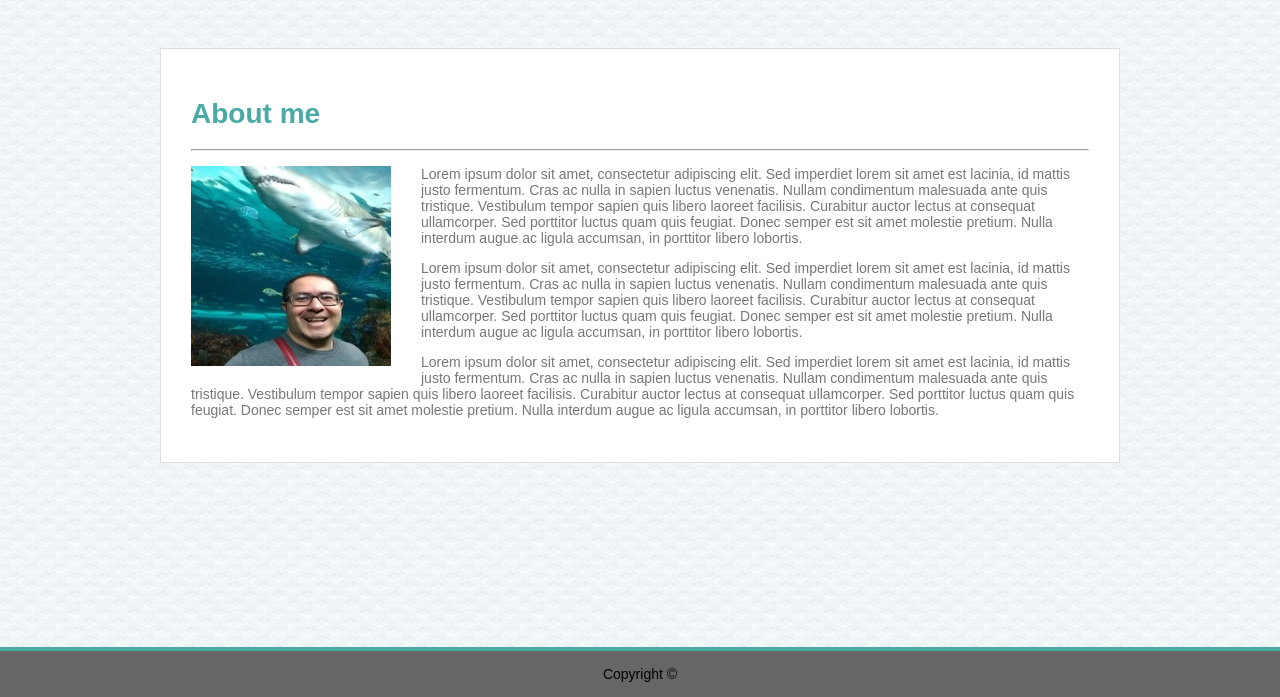
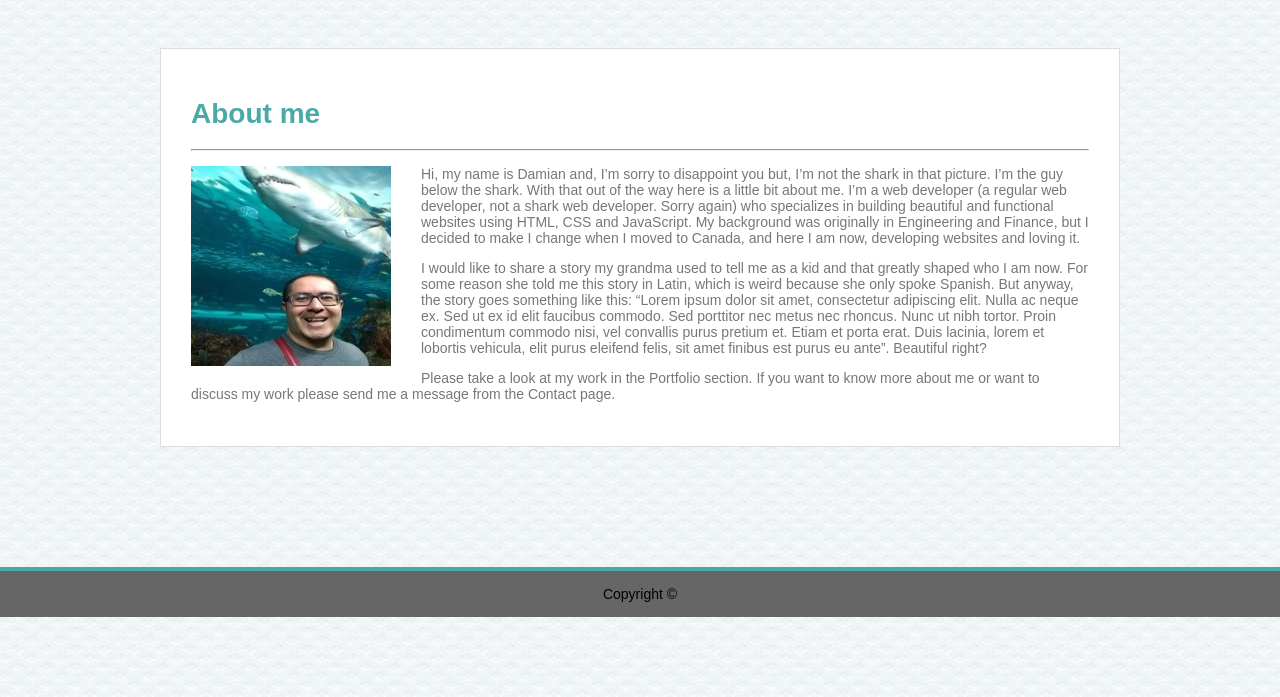
Before and after one commit to jondam1985/Basic-Portfolio, a plain HTML site: page index.html in a window 1280 px wide. Shown: the part 103-800 px from the top of the page. Drawn offline with Linux system fonts and the light colour scheme.

Commit message:
added sticky footer

```diff
--- a/assets/css/style.css
+++ b/assets/css/style.css
@@ -101,16 +101,20 @@ hr {
     margin-bottom: 15px;
 }
 
+.contain-all {
+    min-height: calc(100vh-50px);
+}
+
 footer {
     box-sizing: border-box;
     clear: both;
-    overflow: auto;
+    overflow: hidden;
     background-color:#666666;
     height: 50px;
     width: 100vw;;
     text-align: center;
-    position: fixed;
-    top: calc(100vh - 50px);
+    position: relative;
+    bottom: -70px;
     padding-top: 15px;
     border-top: 4px solid #4aaaa5;
     z-index: 200;
--- a/index.html
+++ b/index.html
@@ -17,32 +17,34 @@
                 </ul>
             </nav>
         </header>
+        <div class="contain-all">
             <div class="main">
                 <h1>About me</h1>
                 <hr>
                 <img id="me" src="assets/images/me.jpg" alt="Photo of Damian Ruiz">
                     <p class="about-me">
-                    Lorem ipsum dolor sit amet, consectetur adipiscing elit. Sed imperdiet lorem sit amet est
-                    lacinia, id mattis justo fermentum. Cras ac nulla in sapien luctus venenatis. Nullam condimentum
-                    malesuada ante quis tristique. Vestibulum tempor sapien quis libero laoreet facilisis. Curabitur
-                    auctor lectus at consequat ullamcorper. Sed porttitor luctus quam quis feugiat. Donec semper est
-                    sit amet molestie pretium. Nulla interdum augue ac ligula accumsan, in porttitor libero lobortis.
+                        Hi, my name is Damian and, I’m sorry to disappoint you but, I’m
+                        not the shark in that picture. I’m the guy below the shark. With that out of the way here is
+                        a little bit about me. I’m a web developer (a regular web developer, not a shark web developer.
+                        Sorry again) who specializes in building beautiful and functional websites using HTML, CSS and
+                        JavaScript. My background was originally in Engineering and Finance, but I decided to make I
+                        change when I moved to Canada, and here I am now, developing websites and loving it.
                     </p>
                     <p class="about-me">
-                    Lorem ipsum dolor sit amet, consectetur adipiscing elit. Sed imperdiet lorem sit amet est
-                    lacinia, id mattis justo fermentum. Cras ac nulla in sapien luctus venenatis. Nullam condimentum
-                    malesuada ante quis tristique. Vestibulum tempor sapien quis libero laoreet facilisis. Curabitur
-                    auctor lectus at consequat ullamcorper. Sed porttitor luctus quam quis feugiat. Donec semper est
-                    sit amet molestie pretium. Nulla interdum augue ac ligula accumsan, in porttitor libero lobortis.
+                        I would like to share a story my grandma used to tell me as a kid and that greatly shaped who
+                        I am now. For some reason she told me this story in Latin, which is weird because she only spoke
+                        Spanish. But anyway, the story goes something like this: “Lorem ipsum dolor sit amet, consectetur
+                        adipiscing elit. Nulla ac neque ex. Sed ut ex id elit faucibus commodo. Sed porttitor nec metus nec
+                        rhoncus. Nunc ut nibh tortor. Proin condimentum commodo nisi, vel convallis purus pretium et. Etiam
+                        et porta erat. Duis lacinia, lorem et lobortis vehicula, elit purus eleifend felis, sit amet finibus
+                        est purus eu ante”. Beautiful right?
                     </p>
                     <p class="about-me">
-                    Lorem ipsum dolor sit amet, consectetur adipiscing elit. Sed imperdiet lorem sit amet est
-                    lacinia, id mattis justo fermentum. Cras ac nulla in sapien luctus venenatis. Nullam condimentum
-                    malesuada ante quis tristique. Vestibulum tempor sapien quis libero laoreet facilisis. Curabitur
-                    auctor lectus at consequat ullamcorper. Sed porttitor luctus quam quis feugiat. Donec semper est
-                    sit amet molestie pretium. Nulla interdum augue ac ligula accumsan, in porttitor libero lobortis.
+                        Please take a look at my work in the Portfolio section. If you want to know more about me or want
+                        to discuss my work please send me a message from the Contact page.
                     </p>
             </div>
             <footer>Copyright &copy;</footer>
+        </div>
     </body>
 </html>
```
Also changed, not shown: contact.html (+2 -0 lines), portfolio.html (+3 -1 lines). Lines whose indentation alone changed are shown as unchanged.
